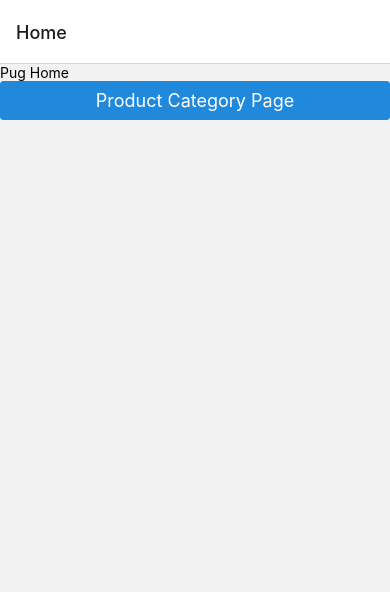
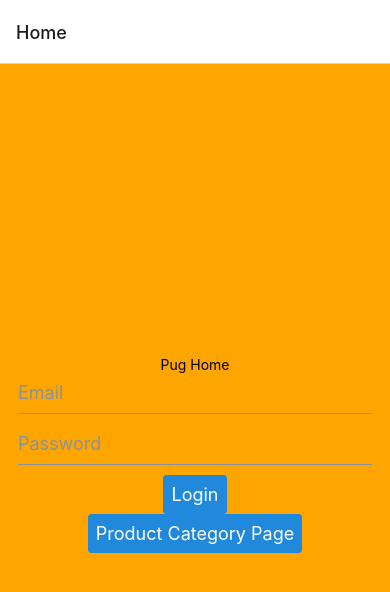
Before and after one commit to CheoR/rn-project2, a React Native app: screen /Home in a window 390 px wide. Shown: the top 592 px of the page. Built offline with nearby package versions, Linux system fonts and the light colour scheme.

Commit message:
feat: Navigation reset example

```diff
--- a/pages/Home.js
+++ b/pages/Home.js
@@ -1,13 +1,40 @@
 import { useNavigation } from "@react-navigation/native";
-import React from "react";
+import React, { useState } from "react";
+import { Alert } from "react-native";
 import { Text, View } from "react-native";
-import { Button } from "react-native-elements";
+import { Button, Input } from "react-native-elements";
+import styles from "../styles";
 
 function Home() {
   const navigation = useNavigation();
+  const [email, setEmail] = useState("");
+  const [password, setPassword] = useState("");
+
+  const login = () => {
+    if (email === "pug@pug.com" && password === "pug") {
+      // disallow clicking back button
+      navigation.reset({
+        index: 0,
+        routes: [{ name: "ProductCategory" }],
+      });
+      // navigation.navigate("ProductCategory");
+    } else {
+      Alert.alert("Error", "Login Credendtials Brah");
+    }
+  };
+
   return (
-    <View>
+    <View style={styles.container}>
       <Text>Pug Home</Text>
+      <Input placeholder="Email" onChangeText={setEmail} value={email} />
+      <Input
+        placeholder="Password"
+        onChangeText={setPassword}
+        value={password}
+        type="password"
+        secureTextEntry
+      />
+      <Button title="Login" onPress={login} />
       {/* Need to match STACK.Screen name="ProductCategory" */}
       <Button
         title="Product Category Page"
```
